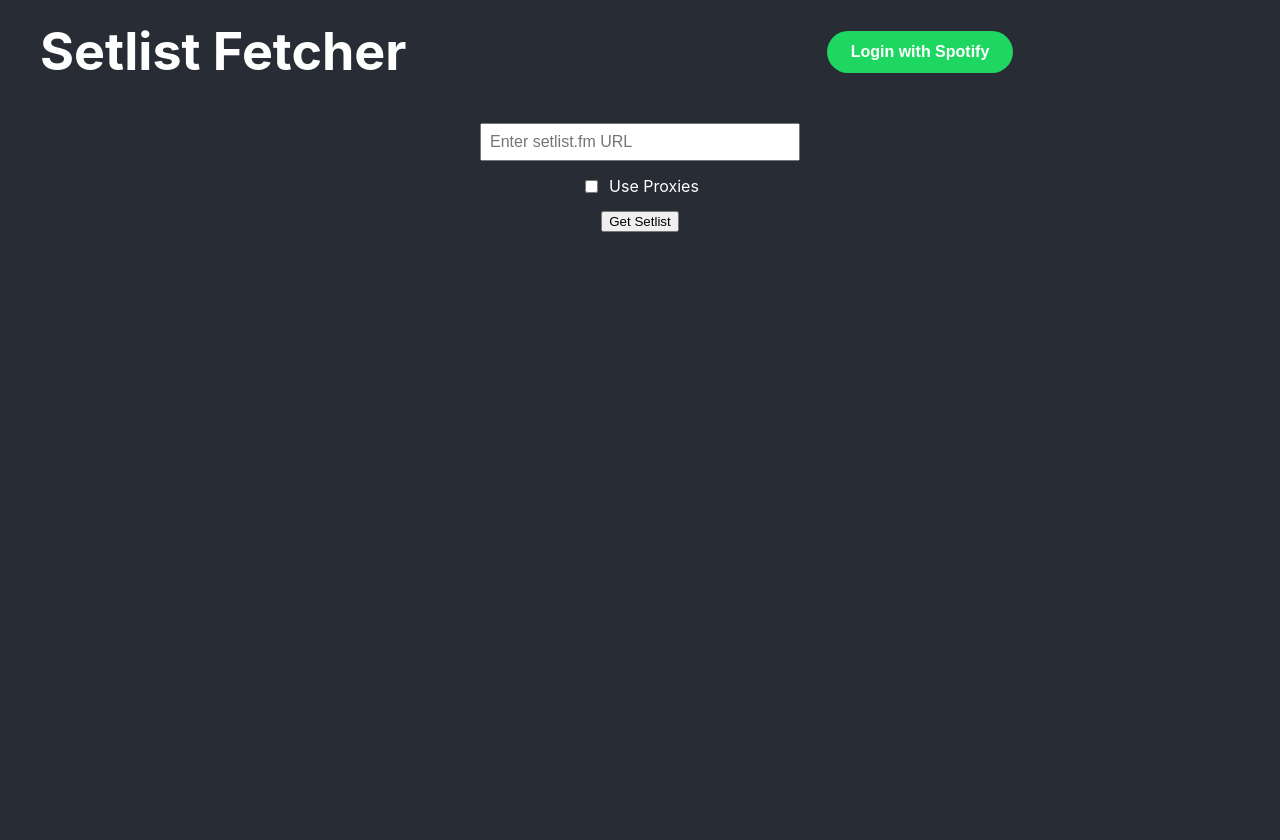
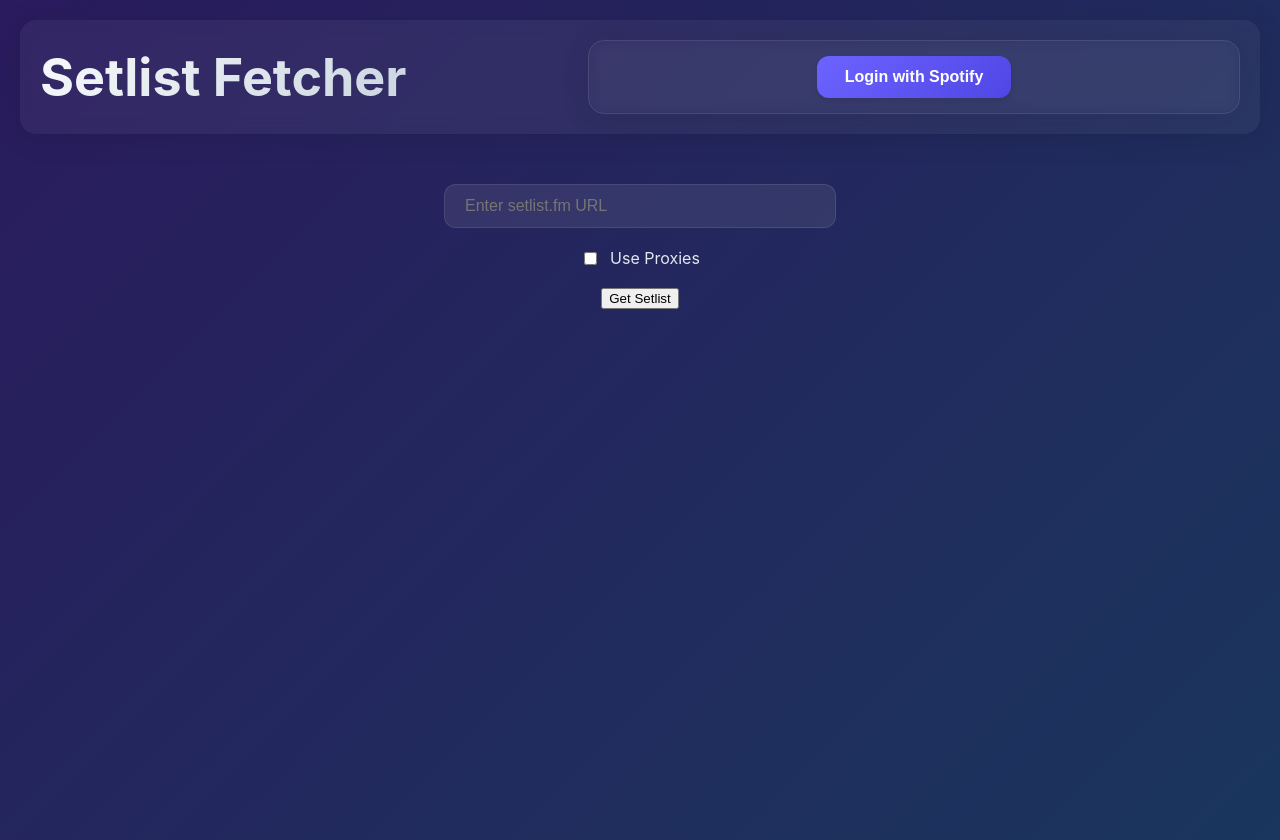
Before and after one commit to TzviGreenfeld/setlist2playlist, a React (Create React App) app in the folder client/: page / in a window 1280 px wide. Built offline with nearby package versions, Linux system fonts and the light colour scheme.

Commit message:
style: Enhance App.css with gradient backgrounds, improved spacing, and updated color scheme

```diff
--- a/client/src/App.css
+++ b/client/src/App.css
@@ -3,14 +3,14 @@
 }
 
 .App-header {
-  background-color: #282c34;
+  background: linear-gradient(135deg, #2A1B5D 0%, #1A365D 100%);
   min-height: 100vh;
   display: flex;
   flex-direction: column;
   align-items: center;
   justify-content: flex-start;
   font-size: calc(10px + 2vmin);
-  color: white;
+  color: #F7FAFC;
   padding: 20px;
 }
 
@@ -21,15 +21,24 @@
   width: 100%;
   max-width: 1200px;
   margin-bottom: 20px;
+  padding: 20px;
+  backdrop-filter: blur(8px);
+  background: rgba(255, 255, 255, 0.05);
+  border-radius: 16px;
+  box-shadow: 0 4px 30px rgba(0, 0, 0, 0.1);
 }
 
 .header-content h1 {
   margin: 0;
+  font-weight: 700;
+  background: linear-gradient(135deg, #F7FAFC 0%, #CBD5E0 100%);
+  -webkit-background-clip: text;
+  -webkit-text-fill-color: transparent;
 }
 
 .header-content .spotify-container {
   margin: 0;
-  padding: 10px 20px;
+  padding: 15px 25px;
   background: none;
   min-width: 200px;
 }
@@ -38,102 +47,143 @@
   display: flex;
   flex-direction: column;
   align-items: center;
-  gap: 15px;
-  margin: 20px 0;
+  gap: 20px;
+  margin: 30px 0;
 }
 
 .url-input {
-  padding: 8px;
-  width: 300px;
+  padding: 12px 20px;
+  width: 350px;
   font-size: 16px;
+  background: rgba(255, 255, 255, 0.08);
+  border: 1px solid rgba(255, 255, 255, 0.1);
+  border-radius: 12px;
+  color: #F7FAFC;
+  transition: all 0.3s ease;
+}
+
+.url-input:focus {
+  outline: none;
+  background: rgba(255, 255, 255, 0.12);
+  border-color: #6C63FF;
+  box-shadow: 0 0 0 2px rgba(108, 99, 255, 0.2);
 }
 
 .proxy-checkbox {
   display: flex;
   align-items: center;
-  gap: 8px;
+  gap: 10px;
   font-size: 16px;
+  color: #E2E8F0;
 }
 
 .error {
-  color: #ff6b6b;
+  color: #FEB2B2;
   margin: 10px 0;
+  padding: 10px 20px;
+  background: rgba(254, 178, 178, 0.1);
+  border-radius: 8px;
 }
 
 .setlist-result {
   margin-top: 20px;
-  padding: 20px;
-  background-color: rgba(255, 255, 255, 0.1);
-  border-radius: 8px;
+  padding: 25px;
+  background: rgba(45, 55, 72, 0.5);
+  backdrop-filter: blur(8px);
+  border-radius: 16px;
   width: 80%;
   max-width: 600px;
+  box-shadow: 0 4px 30px rgba(0, 0, 0, 0.1);
+  border: 1px solid rgba(255, 255, 255, 0.1);
 }
 
 .event-details {
-  font-size: 0.8em;
-  color: #b8b8b8;
+  font-size: 0.9em;
+  color: #CBD5E0;
+  margin-bottom: 15px;
 }
 
 .song-list {
   text-align: left;
   margin: 20px 10px;
   padding-left: 50px;
+  list-style-type: none;
+}
+
+.song-list li {
+  font-size: calc(1px + 2vmin);
+  margin: 1px 0;
+  padding: 3px 0;
+  border-bottom: 1px solid rgba(255, 255, 255, 0.1);
+  transition: transform 0.2s ease;
+}
+
+.song-list li:hover {
+  transform: translateX(5px);
 }
 
 /* Spotify Component Styles */
 .spotify-container {
   margin: 20px 0;
-  padding: 20px;
-  background-color: rgba(30, 215, 96, 0.1);
-  border-radius: 8px;
+  padding: 25px;
+  background: rgba(45, 55, 72, 0.5);
+  backdrop-filter: blur(8px);
+  border-radius: 16px;
   width: 80%;
   max-width: 600px;
+  box-shadow: 0 4px 30px rgba(0, 0, 0, 0.1);
+  border: 1px solid rgba(255, 255, 255, 0.1);
 }
 
 .setlist-result .spotify-container {
   margin: 20px 0;
-  background-color: rgba(30, 215, 96, 0.1);
+  background: rgba(45, 55, 72, 0.3);
 }
 
 .spotify-login-btn {
-  background-color: #1ed760;
+  background: linear-gradient(135deg, #6C63FF 0%, #4F46E5 100%);
   color: white;
   border: none;
-  padding: 12px 24px;
-  border-radius: 24px;
+  padding: 12px 28px;
+  border-radius: 12px;
   font-size: 16px;
-  font-weight: bold;
+  font-weight: 600;
   cursor: pointer;
-  transition: background-color 0.2s;
+  transition: all 0.3s ease;
+  box-shadow: 0 4px 6px rgba(0, 0, 0, 0.1);
 }
 
 .spotify-login-btn:hover {
-  background-color: #1db954;
+  transform: translateY(-2px);
+  box-shadow: 0 6px 8px rgba(0, 0, 0, 0.2);
 }
 
 .spotify-logged-in {
-  color: #1ed760;
+  color: #6C63FF;
   display: flex;
   flex-direction: column;
   align-items: center;
-  gap: 15px;
+  gap: 20px;
 }
 
 .user-info {
   display: flex;
   align-items: center;
-  gap: 15px;
-  background-color: rgba(0, 0, 0, 0.3);
-  padding: 15px;
-  border-radius: 12px;
+  gap: 20px;
+  background: rgba(45, 55, 72, 0.5);
+  padding: 20px;
+  border-radius: 16px;
   width: 100%;
+  box-shadow: 0 4px 30px rgba(0, 0, 0, 0.1);
+  border: 1px solid rgba(255, 255, 255, 0.1);
 }
 
 .profile-image {
-  width: 50px;
-  height: 50px;
+  width: 60px;
+  height: 60px;
   border-radius: 50%;
-  border: 2px solid #1ed760;
+  border: 3px solid #6C63FF;
+  box-shadow: 0 0 0 2px rgba(108, 99, 255, 0.2);
 }
 
 .user-details {
@@ -142,62 +192,71 @@
 
 .username {
   margin: 0;
-  font-size: 18px;
+  font-size: 20px;
   font-weight: bold;
-  color: white;
+  color: #F7FAFC;
 }
 
 .email {
   margin: 5px 0 0 0;
   font-size: 14px;
-  color: #b3b3b3;
+  color: #CBD5E0;
 }
 
 .actions {
   display: flex;
-  gap: 10px;
-  margin-top: 10px;
+  gap: 15px;
+  margin-top: 15px;
 }
 
 .spotify-logout-btn {
-  background-color: #282828;
-  color: white;
-  border: none;
-  padding: 12px 24px;
-  border-radius: 24px;
+  background: rgba(45, 55, 72, 0.5);
+  color: #F7FAFC;
+  border: 1px solid rgba(255, 255, 255, 0.1);
+  padding: 12px 28px;
+  border-radius: 12px;
   font-size: 16px;
-  font-weight: bold;
+  font-weight: 600;
   cursor: pointer;
-  transition: all 0.2s;
+  transition: all 0.3s ease;
 }
 
 .spotify-logout-btn:hover {
-  background-color: #404040;
+  background: rgba(45, 55, 72, 0.7);
+  transform: translateY(-2px);
 }
 
 .create-playlist-btn {
-  background-color: #1ed760;
+  background: linear-gradient(135deg, #6C63FF 0%, #4F46E5 100%);
   color: white;
   border: none;
-  padding: 12px 24px;
-  border-radius: 24px;
+  padding: 12px 28px;
+  border-radius: 12px;
   font-size: 16px;
-  font-weight: bold;
+  font-weight: 600;
   cursor: pointer;
-  transition: background-color 0.2s;
+  transition: all 0.3s ease;
+  box-shadow: 0 4px 6px rgba(0, 0, 0, 0.1);
 }
 
 .create-playlist-btn:hover {
-  background-color: #1db954;
+  transform: translateY(-2px);
+  box-shadow: 0 6px 8px rgba(0, 0, 0, 0.2);
 }
 
 .create-playlist-btn:disabled {
-  background-color: #8e8e8e;
+  background: #4A5568;
+  transform: none;
+  box-shadow: none;
   cursor: not-allowed;
+  opacity: 0.7;
 }
 
 .error-message {
-  color: #ff6b6b;
+  color: #FEB2B2;
   font-size: 14px;
-  margin-top: 8px;
+  margin-top: 10px;
+  padding: 10px 15px;
+  background: rgba(254, 178, 178, 0.1);
+  border-radius: 8px;
 }
```
